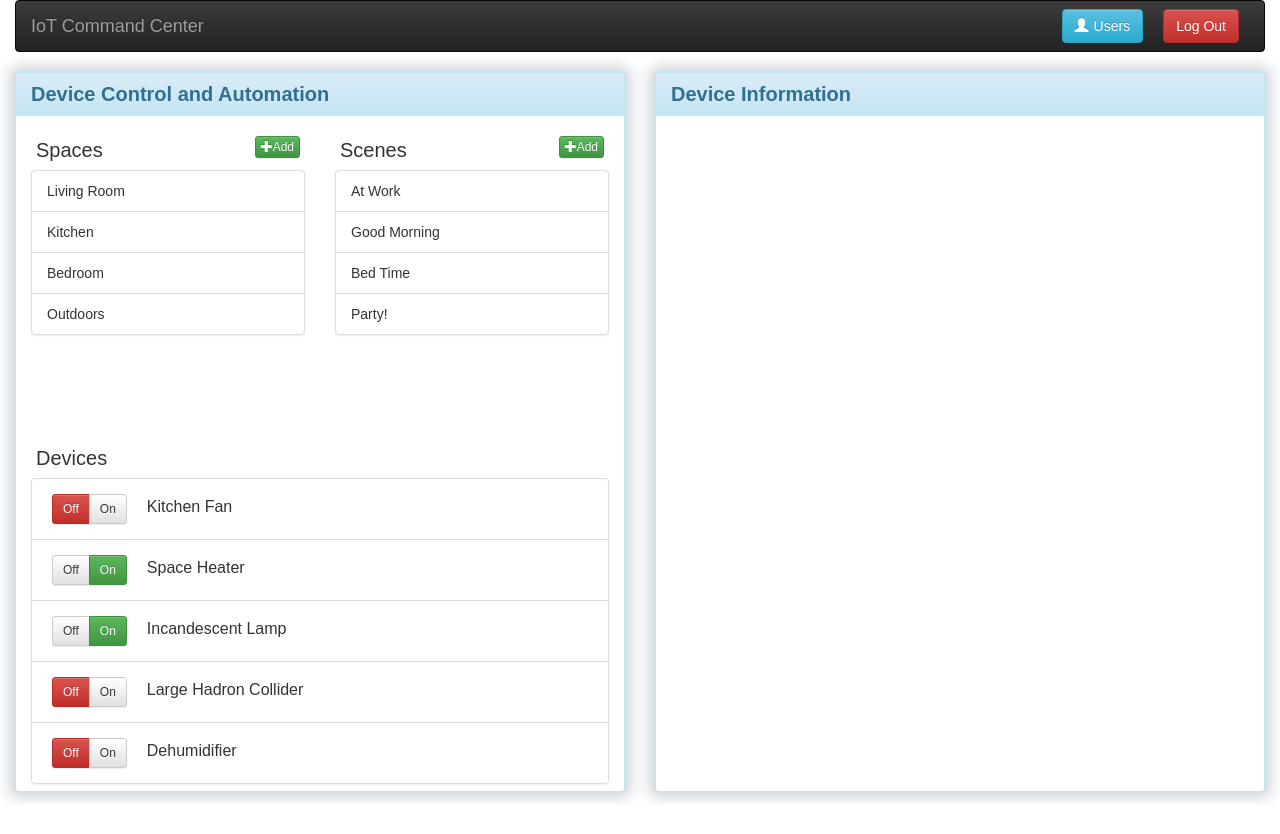
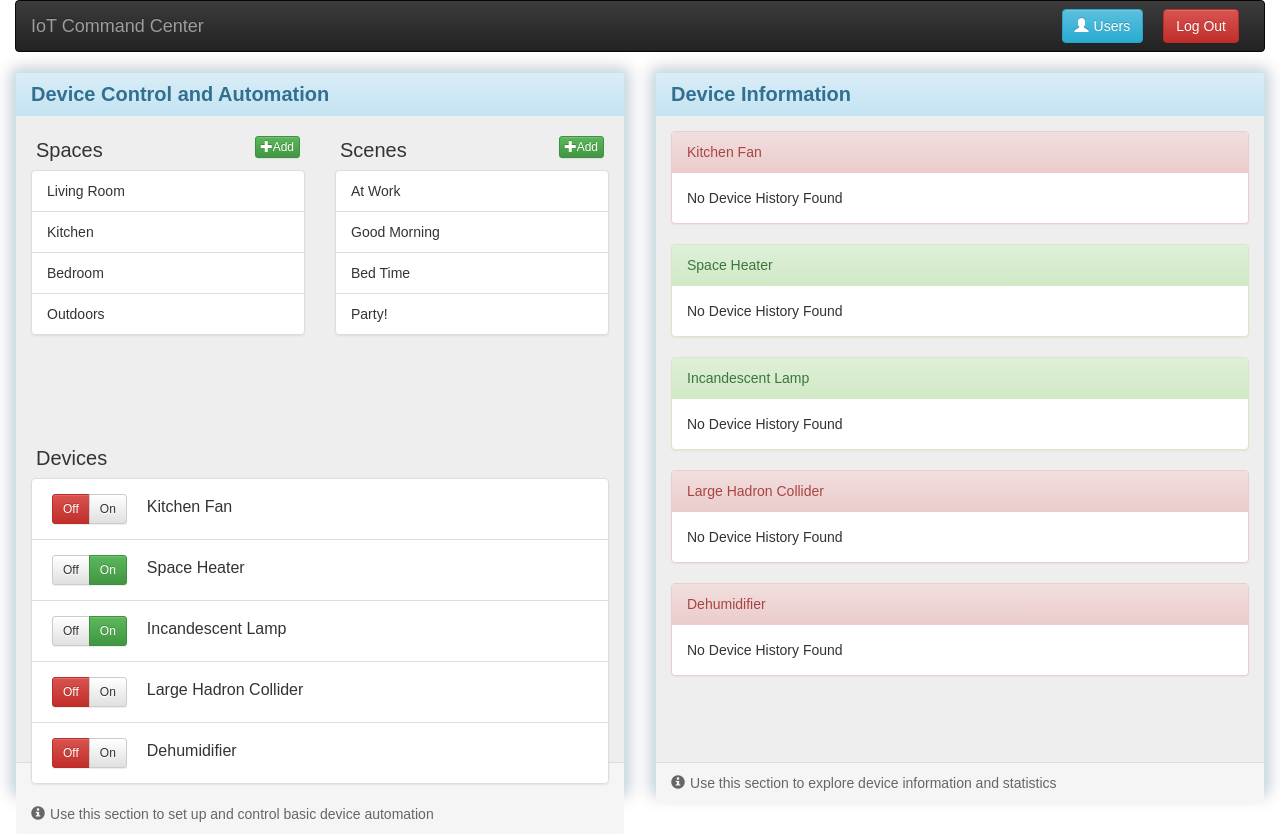
Before and after one commit to AndrewTBurks/IoTCommandCenter, a React (Create React App) app: page / in a window 1280 px wide. Before the commit the page ends 804 px from the top, so only its background shows below. Built offline with nearby package versions, Linux system fonts and the light colour scheme.

Commit message:
build out righthand panel a bit (overall structure)

```diff
--- a/public/index.html
+++ b/public/index.html
@@ -25,7 +25,7 @@
 
     <!-- Optional theme -->
     <link rel="stylesheet" href="https://maxcdn.bootstrapcdn.com/bootstrap/3.3.7/css/bootstrap-theme.min.css" integrity="sha384-rHyoN1iRsVXV4nD0JutlnGaslCJuC7uwjduW9SVrLvRYooPp2bWYgmgJQIXwl/Sp" crossorigin="anonymous">
-    <title>React App</title>
+    <title>IoT Command Center</title>
   </head>
   <body>
     <noscript>
--- a/src/App.css
+++ b/src/App.css
@@ -2,7 +2,10 @@
     text-align: center;
 }
 
-html, body, #root, .container-fluid {
+html,
+body,
+#root,
+.container-fluid {
     height: 100%;
 }
 
@@ -18,7 +21,9 @@ html, body, #root, .container-fluid {
     height: 100%;
 }
 
-.spacesList, .scenesList, .deviceList {
+.spacesList,
+.scenesList,
+.deviceList {
     height: 100%;
 }
 
@@ -43,3 +48,8 @@ html, body, #root, .container-fluid {
     margin: 0 20px;
     font-size: 16px;
 }
+
+.listSelectable:hover {
+    cursor: pointer;
+    background-color: #dff0d8;
+}
--- a/src/App.js
+++ b/src/App.js
@@ -9,8 +9,11 @@ import {
 } from 'react-bootstrap';
 
 import UIPanel from './components/UIPanel';
+
 import DeviceList from './components/control-automation/DeviceList'
 import AppendableList from './components/control-automation/AppendableList'
+
+import DeviceInfoList from './components/information/DeviceInfoList';
 
 let defaultDevices = [
   {
@@ -62,8 +65,7 @@ let defaultScenes = [
 
 class App extends Component {
   render() {
-    return (
-      <Grid fluid>
+    return <Grid fluid>
         <Navbar inverse fluid>
           <Navbar.Header>
             <Navbar.Brand>
@@ -72,40 +74,37 @@ class App extends Component {
           </Navbar.Header>
           <Navbar.Form pullRight>
             <Button bsStyle="info">
-              <Glyphicon glyph="user" style={{marginRight: "5px"}}/>
+              <Glyphicon glyph="user" style={{ marginRight: "5px" }} />
               Users
             </Button>
-            <Button bsStyle="danger">
-              Log Out
-              </Button>
+            <Button bsStyle="danger">Log Out</Button>
           </Navbar.Form>
         </Navbar>
         <Row className="content">
           <Col md={6} className="mainPanel">
-            <UIPanel title="Device Control and Automation">
-              <Row style={{height: "50%"}}>
+            <UIPanel title="Device Control and Automation" description="Use this section to set up and control basic device automation">
+              <Row style={{ height: "50%" }}>
                 <Col md={6} className="spacesList">
-                  <AppendableList name="Spaces" items={defaultSpaces}/>
+                  <AppendableList name="Spaces" items={defaultSpaces} />
                 </Col>
                 <Col md={6} className="scenesList">
-                  <AppendableList name="Scenes" items={defaultScenes}/>
+                  <AppendableList name="Scenes" items={defaultScenes} />
                 </Col>
               </Row>
-              <Row style={{height: "50%"}}>
+              <Row style={{ height: "50%" }}>
                 <Col md={12}>
-                  <DeviceList devices={defaultDevices}/>
+                  <DeviceList devices={defaultDevices} />
                 </Col>
               </Row>
             </UIPanel>
           </Col>
           <Col md={6} className="mainPanel">
-            <UIPanel title="Device Information">
-
+            <UIPanel title="Device Information" description="Use this section to explore device information and statistics">
+              <DeviceInfoList devices={defaultDevices} />
             </UIPanel>
           </Col>
         </Row>
-      </Grid>
-    );
+      </Grid>;
   }
 }
 
--- a/src/components/UIPanel.js
+++ b/src/components/UIPanel.js
@@ -1,21 +1,21 @@
 import React, { Component, Fragment} from 'react';
 
 import {
-  Row, Col,
+  // Row, Col,
   Panel,
-  Button,
+  // Button,
   Glyphicon
 } from 'react-bootstrap';
 
 class UIPanel extends Component {
-  constructor(props) {
-    super(props);
-  }
+  // constructor(props) {
+  //   super(props);
+  // }
 
   render() {
     return (
       <Fragment>
-        <Panel bsStyle="info" style={{height: "100%", boxShadow: "0 0 15px 5px rgba(31, 63, 95, 0.25)"}}>
+        <Panel bsStyle="info" style={{height: "100%", boxShadow: "0 0 15px 5px rgba(31, 63, 95, 0.25)", backgroundColor: "#eee"}}>
           <Panel.Heading>
             <Panel.Title componentClass="h1"
               style={{fontSize: "20px", fontWeight: "bold"}}>
@@ -25,6 +25,10 @@ class UIPanel extends Component {
           <Panel.Body style={{height: "90%"}}>
             {this.props.children}
           </Panel.Body>
+          <Panel.Footer style={{color: "#666"}}>
+              <Glyphicon glyph="info-sign" style={{marginRight: "5px"}}/>
+              {this.props.description}
+          </Panel.Footer>
         </Panel>
       </Fragment>
     );
--- a/src/components/control-automation/AppendableList.js
+++ b/src/components/control-automation/AppendableList.js
@@ -27,7 +27,7 @@ class AppendableList extends Component {
         <ListGroup>
           {
             items.map(item => (
-              <ListGroupItem>
+              <ListGroupItem className="listSelectable">
                 {item}
               </ListGroupItem>
             ))
--- /dev/null
+++ b/src/components/information/DeviceInfo.js
@@ -0,0 +1,28 @@
+import React, { Component } from 'react';
+
+import { Panel } from 'react-bootstrap'
+
+class DeviceInfo extends Component {
+  constructor(props) {
+    super(props);
+    this.state = { info: props.info, status: props.status };
+  }
+
+  render() {
+    let { info, status } = this.state;
+
+    return (
+      <Panel className="deviceInfo" bsStyle={status === "on" ? "success" : "danger"}>
+        <Panel.Heading className="deviceInfoHeader">
+          {info.name}
+          {info.status}
+        </Panel.Heading>
+        <Panel.Body>
+          No Device History Found
+        </Panel.Body>
+      </Panel>
+     );
+  }
+}
+
+export default DeviceInfo;
--- /dev/null
+++ b/src/components/information/DeviceInfoList.js
@@ -0,0 +1,24 @@
+import React, { Component } from 'react';
+import DeviceInfo from './DeviceInfo'
+
+class DeviceInfoList extends Component {
+  constructor(props) {
+    super(props);
+    this.state = { devices: props.devices };
+  }
+  render() {
+    let { devices } = this.state;
+
+    return (
+      <div>
+        {
+          devices.map(device => (
+            <DeviceInfo info={device.info} status={device.status}/>
+          ))
+        }
+      </div>
+    );
+  }
+}
+
+export default DeviceInfoList;
```
Lines whose indentation alone changed are shown as unchanged.
